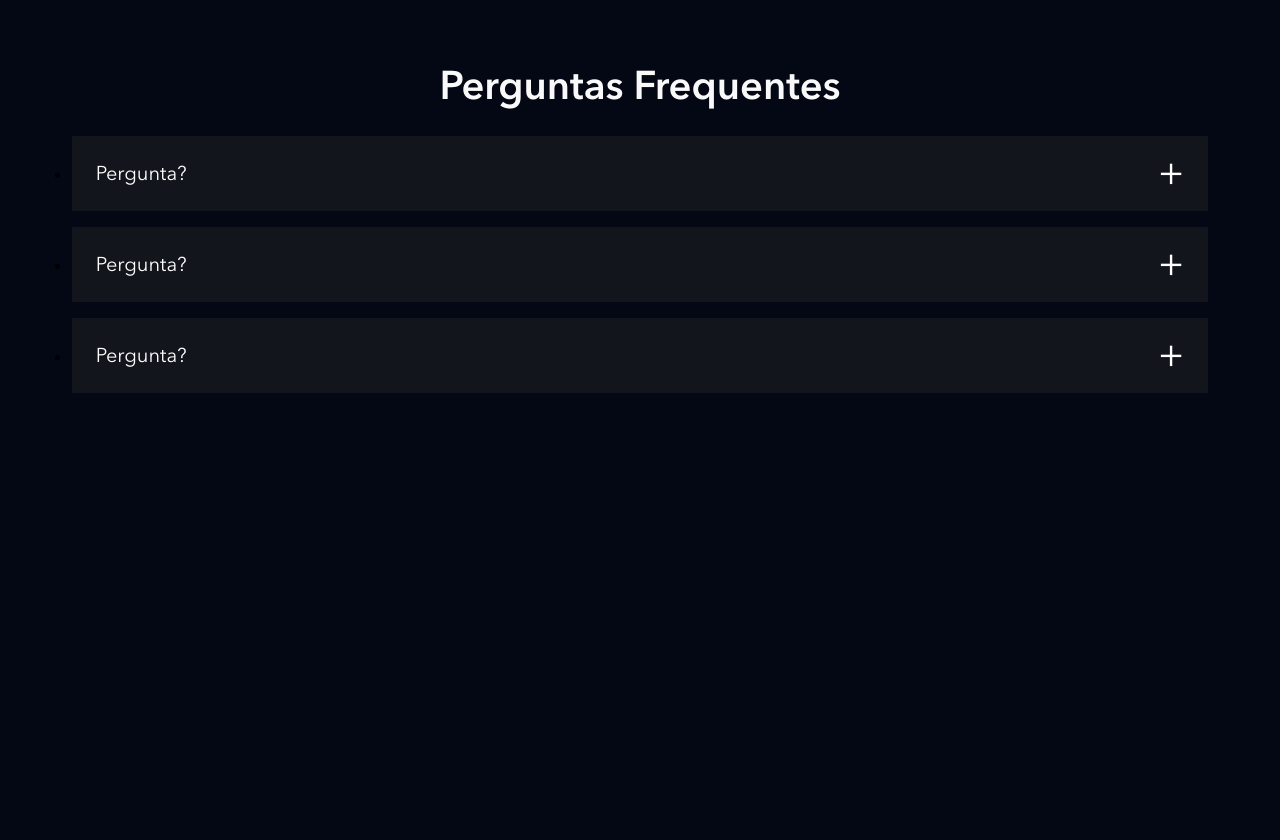
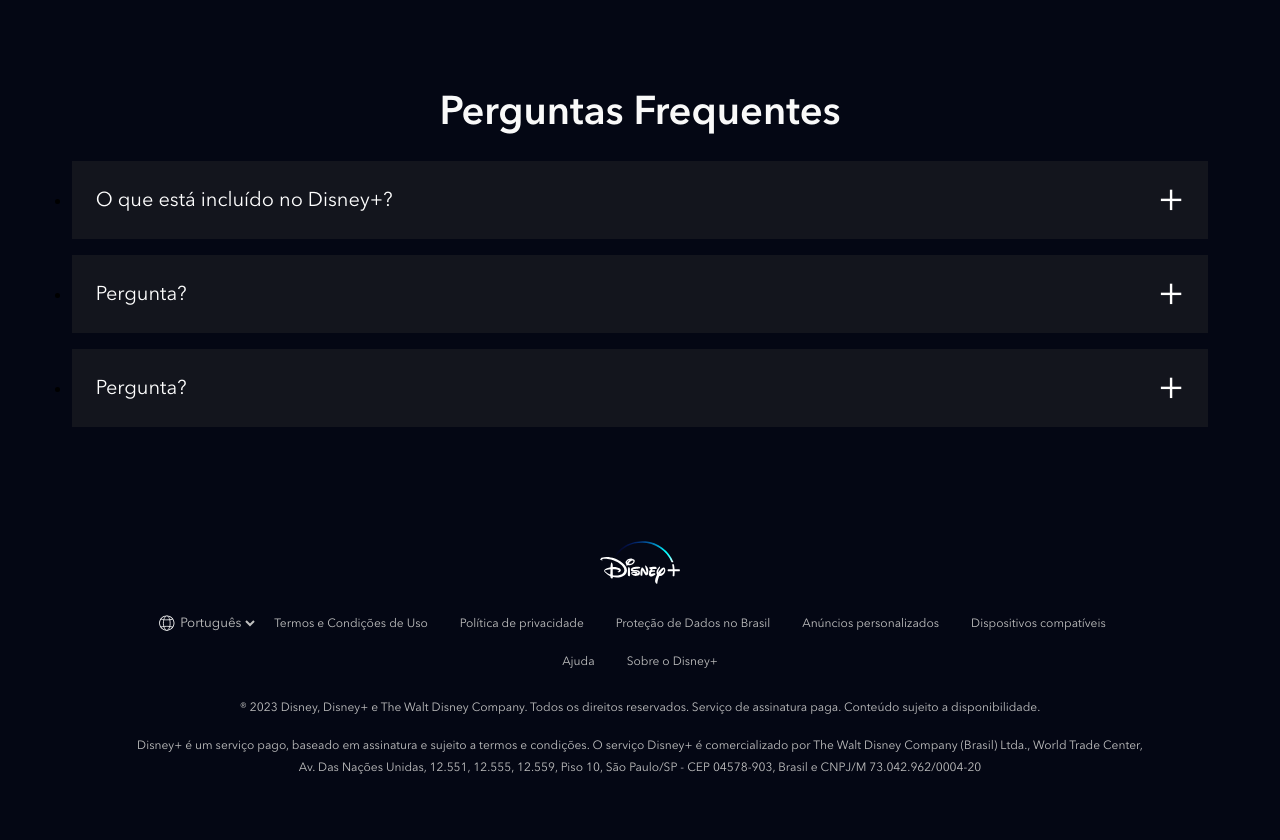
Before and after one commit to wbarcellosn/Projeto-4_Clone_DisneyPlus, a website: page index.html in a window 1280 px wide. Shown: the part 4400-5240 px from the top of the page. Before the commit the page ends 4881 px from the top, so only its background shows below. Drawn offline with nearby package versions, Linux system fonts and the light colour scheme; files that its build step writes are made by us from their sources; files whose address does not match are found by name.

Commit message:
Criando e editando o footer

```diff
--- a/index.html
+++ b/index.html
@@ -205,10 +205,32 @@
             <ul class="faq__questions">
                 <li class="faq__questions__item">
                     <div data-faq-question="" class="faq__questions__item__question">
-                    Pergunta?
+                        O que está incluído no Disney+?
                     </div>
                     <div class="faq__questions__item__answer text--big">
-                    resposta
+                        <p>O Disney+ oferece:</p>
+                        <ul>
+                            <li>
+                                <p class="text--big">
+                                    <span>Experiência de entretenimento exclusiva.</span>
+                                </p>
+                            </li>
+                            <li>
+                                <p class="text--big">As melhores histórias da Disney, Pixar, Marvel, Star Wars e National Geographic, tudo em um só lugar.</p>
+                            </li>
+                            <li>
+                                <p class="text--big">Downloads ilimitados em até 10 dispositivos compatíveis.</p>
+                            </li>
+                            <li>
+                                <p class="text--big">Mais de 300 títulos em 4K UHD e HDR.</p>
+                            </li>
+                            <li>
+                                <p class="text--big">A possibilidade de assistir em até 4 dispositivos compatíveis simultaneamente sem custo adicional.</p>
+                            </li>
+                            <li>
+                                <p class="text--big">IMAX Enhanced: disponível para alguns títulos da Marvel em dispositivos compatíveis com o Disney+.</p>
+                            </li>
+                        </ul>
                     </div>
                 </li>
                 <li class="faq__questions__item">
@@ -229,6 +251,45 @@
                 </li>
             </ul>
         </section>
+        <footer class="footer">
+            <div class="footer__container">
+                <img class="footer__logo" src="./dist/images/disneyplus.svg" alt="Disney+">
+                <ul class="footer__links">
+                    <li class="footer__links__item">
+                        <div class="language-selector">
+                            <img src="./dist/images/icones/globe.svg" alt="Globo do mundo">
+                            <select>
+                                <option>English</option>
+                                <option selected>Português</option>
+                            </select>
+                        </div>
+                    </li>
+                    <li class="footer__links__item">
+                        <a class="text--small" href="#">Termos e Condições de Uso</a>
+                    </li>
+                    <li class="footer__links__item">
+                        <a class="text--small" href="#">Política de privacidade</a>
+                    </li>
+                    <li class="footer__links__item">
+                        <a class="text--small" href="#">Proteção de Dados no Brasil</a>
+                    </li>
+                    <li class="footer__links__item">
+                        <a class="text--small" href="#">Anúncios personalizados</a>
+                    </li>
+                    <li class="footer__links__item">
+                        <a class="text--small" href="#">Dispositivos compatíveis</a>
+                    </li>
+                    <li class="footer__links__item">
+                        <a class="text--small" href="#">Ajuda</a>
+                    </li>
+                    <li class="footer__links__item">
+                        <a class="text--small" href="#">Sobre o Disney+</a>
+                    </li>
+                </ul>
+                <p class="text--small">® 2023 Disney, Disney+ e The Walt Disney Company. Todos os direitos reservados. Serviço de assinatura paga. Conteúdo sujeito a disponibilidade.</p>
+                <p class="text--small">Disney+ é um serviço pago, baseado em assinatura e sujeito a termos e condições. O serviço Disney+ é comercializado por The Walt Disney Company (Brasil) Ltda., World Trade Center, Av. Das Nações Unidas, 12.551, 12.555, 12.559, Piso 10, São Paulo/SP - CEP 04578-903, Brasil e CNPJ/M 73.042.962/0004-20</p>
+            </div>
+        </footer>
         <script src="./src/scripts/main.js"></script>
     </body>
 </html>
--- a/src/styles/_faq.scss
+++ b/src/styles/_faq.scss
@@ -38,6 +38,20 @@
                 overflow: hidden;
                 padding: 0 24px;
                 transition: height, .5s ease;
+
+                li {
+                    margin-top: 16px;
+                }
+
+                p {
+                    margin: 0;
+                }
+
+                ul {
+                    list-style: disc;
+                    margin-block: 0 16px;
+                    padding-inline-start: 40px;
+                }
             }
 
             &--is-open {
--- /dev/null
+++ b/src/styles/_footer.scss
@@ -0,0 +1,71 @@
+@use 'variaveis';
+
+.footer {
+    padding: 26px 8px;
+
+    &__container {
+        max-width: 1024px;
+        width: 100%;
+        margin: 0 auto;
+        text-align: center;
+        padding-bottom: 20px;
+    }
+
+    &__logo {
+        width: 80px;
+        margin: 0 auto 10px;
+    }
+
+    &__links {
+        margin-bottom: 16px;
+        display: flex;
+        align-items: center;
+        flex-wrap: wrap;
+        justify-content: center;
+
+        &__item {
+            display: inline-block;
+
+            a {
+                display: block;
+                text-decoration: none;
+                padding: 8px 16px;
+
+                &:hover {
+                    color: variaveis.$corTextoSecundario;
+                }
+            }
+        }
+    }
+
+    p {
+        margin-bottom: 16px;
+    }
+}
+
+.language-selector {
+
+    display: flex;
+    align-items: center;
+
+    img {
+        height: 18px;
+        width: 18px;
+    }
+
+    select {
+        background-color: transparent;
+        border: none;
+        outline: none;
+        color: variaveis.$corTextoPrincipal;
+        height: 38px;
+
+        &:hover {
+            color: variaveis.$corTextoSecundario;
+        }
+
+        option {
+            color: variaveis.$corDeFundo;
+        }
+    }
+}
--- a/src/styles/main.scss
+++ b/src/styles/main.scss
@@ -4,6 +4,7 @@
 @use 'plans';
 @use 'available-devices';
 @use 'faq';
+@use 'footer';
 
 @font-face {
     font-family: Avenir;
@@ -37,6 +38,7 @@
 
 body {
     background-color: variaveis.$corDeFundo;
+    line-height: 30px
 }
 
 .title {
```
Lines whose indentation alone changed are shown as unchanged.
